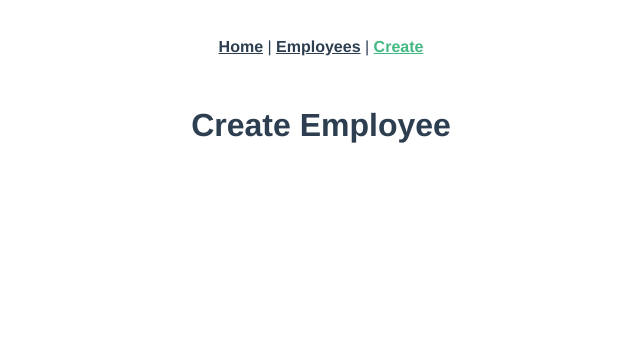
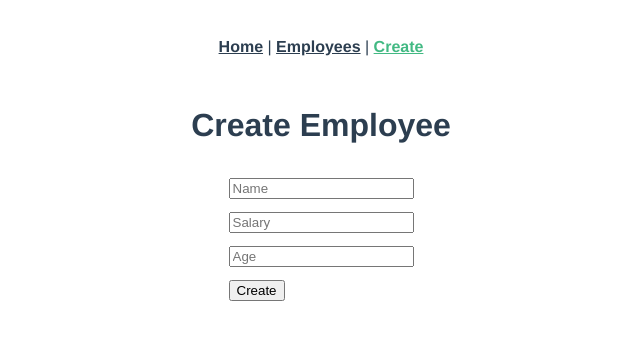
Before and after one commit to FelipeGN85/employeeVUE, a Vue app: page /employee/create in a window 1280 px wide. Shown: the top 340 px of the page, without its empty margins (319-959 px from the left). Built offline with nearby package versions, Linux system fonts and the light colour scheme.

Commit message:
Added create employee form

```diff
--- a/src/views/EmployeeCreate.vue
+++ b/src/views/EmployeeCreate.vue
@@ -1,15 +1,62 @@
 <template>
   <div>
       <h1>Create Employee</h1>
+       <div class="create-container">
+           <form>
+               <div class="row">
+                   <input type="text" class="form-control" placeholder="Name" v-model="employee.name" />
+               </div>
+               <div class="row">
+                   <input type="text" class="form-control" placeholder="Salary" v-model="employee.salary" />
+               </div>
+               <div class="row">
+                   <input type="text" class="form-control" placeholder="Age" v-model="employee.age" />
+               </div>
+               <div class="row">
+                   <button type="button" class="btn btn-success" @click="save()">Create</button>
+               </div>
+           </form>
+      </div>
   </div>
 </template>
 
 <script>
+import { mapActions } from 'vuex';
 export default {
-    name: 'EmployeeCreate'
+    name: 'EmployeeCreate',
+    data: function() {
+        return {
+            employee:{
+                name:'',
+                age:'',
+                salary:''
+            }
+        };
+    },
+    methods: {
+        ...mapActions(['createEmployee']),
+        save: function() {
+            this.createEmployee(this.employee);
+            this.resetEmployee();
+        },
+        resetEmployee: function() {
+            this.employee = {
+                id: 0,
+                name:'',
+                age:'',
+                salary:''
+            }
+        }
+    }
 }
 </script>
 
 <style>
-
+.create-container {
+  font-size: 30px;
+  display: flex;
+  align-items: center;
+  justify-content: center;
+  text-align: left;
+}
 </style>
```
